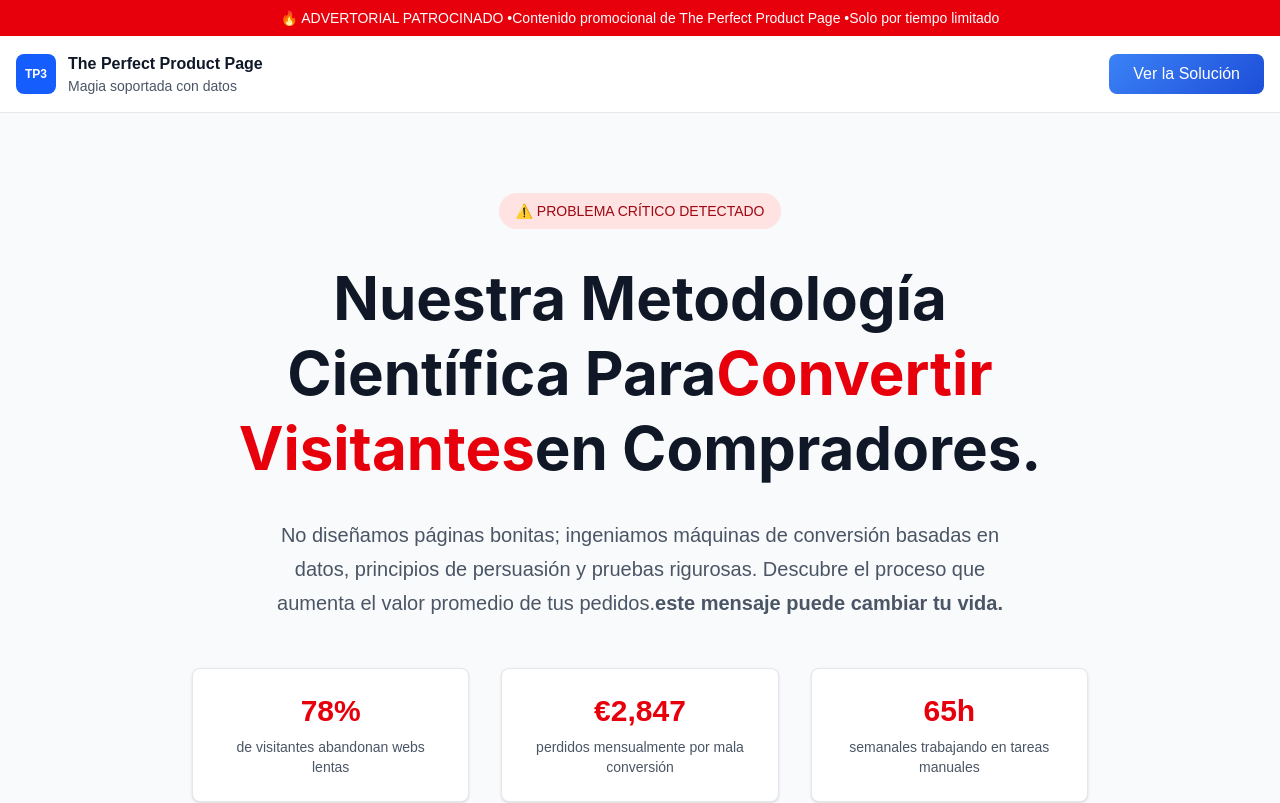
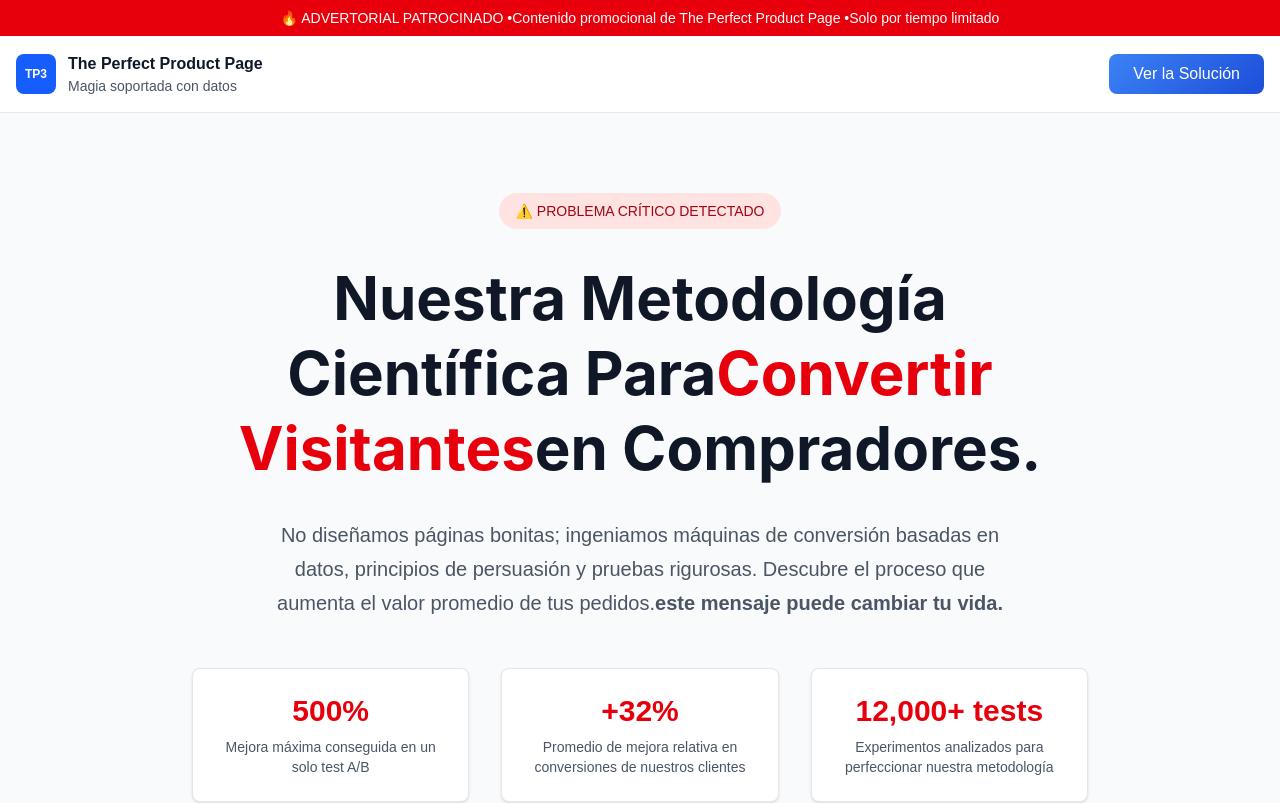
Before and after one commit to Jabar42/tp3project, a Next.js app: page / in a window 1280 px wide. Shown: the top 803 px of the page. Built offline with nearby package versions, Linux system fonts and the light colour scheme.

Commit message:
Update ProblemHook component with new performance metrics and improved UI text for better clarity and impact.

```diff
--- a/src/components/ProblemHook.tsx
+++ b/src/components/ProblemHook.tsx
@@ -20,16 +20,16 @@ export default function ProblemHook() {
 
             <div className="grid md:grid-cols-3 gap-8 mb-12">
                 <div className="bg-white p-6 rounded-lg shadow-sm border border-gray-200">
-                    <div className="text-3xl font-bold text-red-600 mb-2">78%</div>
-                    <p className="text-gray-600 text-sm">de visitantes abandonan webs lentas</p>
+                    <div className="text-3xl font-bold text-red-600 mb-2">500%</div>
+                    <p className="text-gray-600 text-sm">Mejora máxima conseguida en un solo test A/B</p>
                 </div>
                 <div className="bg-white p-6 rounded-lg shadow-sm border border-gray-200">
-                    <div className="text-3xl font-bold text-red-600 mb-2">€2,847</div>
-                    <p className="text-gray-600 text-sm">perdidos mensualmente por mala conversión</p>
+                    <div className="text-3xl font-bold text-red-600 mb-2">+32%</div>
+                    <p className="text-gray-600 text-sm">Promedio de mejora relativa en conversiones de nuestros clientes</p>
                 </div>
                 <div className="bg-white p-6 rounded-lg shadow-sm border border-gray-200">
-                    <div className="text-3xl font-bold text-red-600 mb-2">65h</div>
-                    <p className="text-gray-600 text-sm">semanales trabajando en tareas manuales</p>
+                    <div className="text-3xl font-bold text-red-600 mb-2">12,000+ tests</div>
+                    <p className="text-gray-600 text-sm">Experimentos analizados para perfeccionar nuestra metodología</p>
                 </div>
             </div>
 
```
